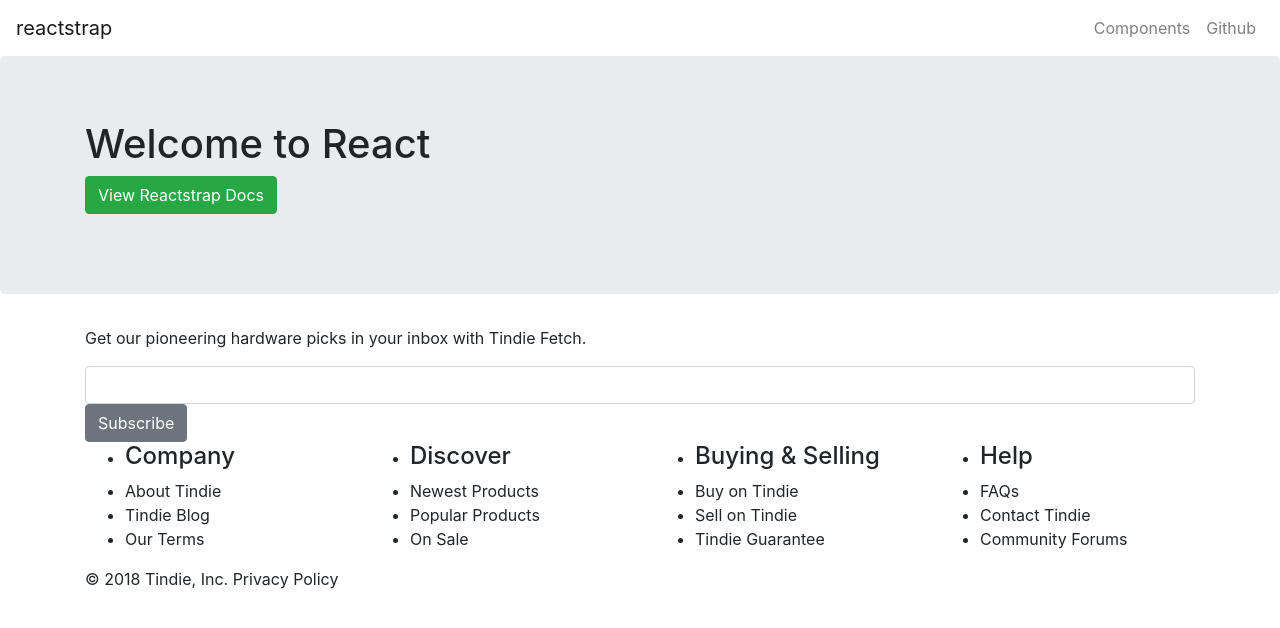
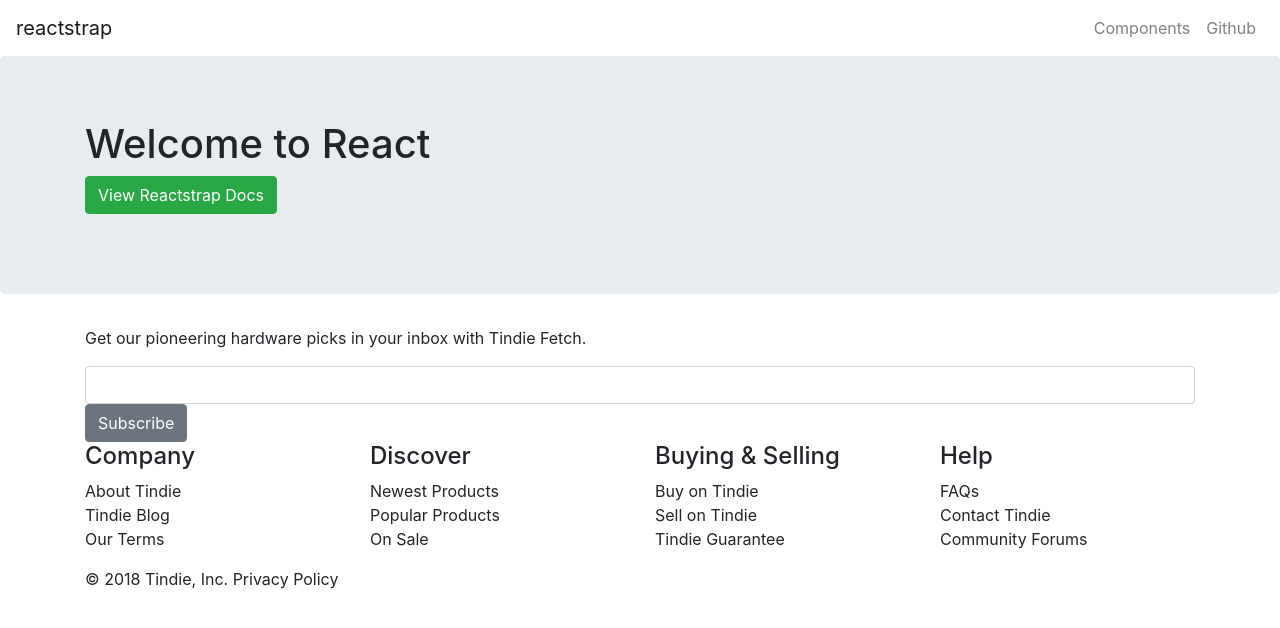
Before and after one commit to SidDays/neon-letters, a React (Create React App) app: page / in a window 1280 px wide. Shown: the top 628 px of the page. Built offline with nearby package versions, Linux system fonts and the light colour scheme.

Commit message:
Footer list unstyle

```diff
--- a/src/components/Footer.js
+++ b/src/components/Footer.js
@@ -22,7 +22,7 @@
 
           <Row>
             <Col>
-              <ul>
+              <ul className="list-unstyled">
                 <li><h4>Company</h4></li>
                 <li>About Tindie</li>
                 <li>Tindie Blog</li>
@@ -30,7 +30,7 @@
               </ul>
             </Col>
             <Col>
-              <ul>
+              <ul className="list-unstyled">
                 <li><h4>Discover</h4></li>
                 <li>Newest Products</li>
                 <li>Popular Products</li>
@@ -38,7 +38,7 @@
               </ul>
             </Col>
             <Col>
-              <ul>
+              <ul className="list-unstyled">
                 <li><h4>Buying & Selling</h4></li>
                 <li>Buy on Tindie</li>
                 <li>Sell on Tindie</li>
@@ -46,7 +46,7 @@
               </ul>
             </Col>
             <Col>
-              <ul>
+              <ul className="list-unstyled">
                 <li><h4>Help</h4></li>
                 <li>FAQs</li>
                 <li>Contact Tindie</li>
```
